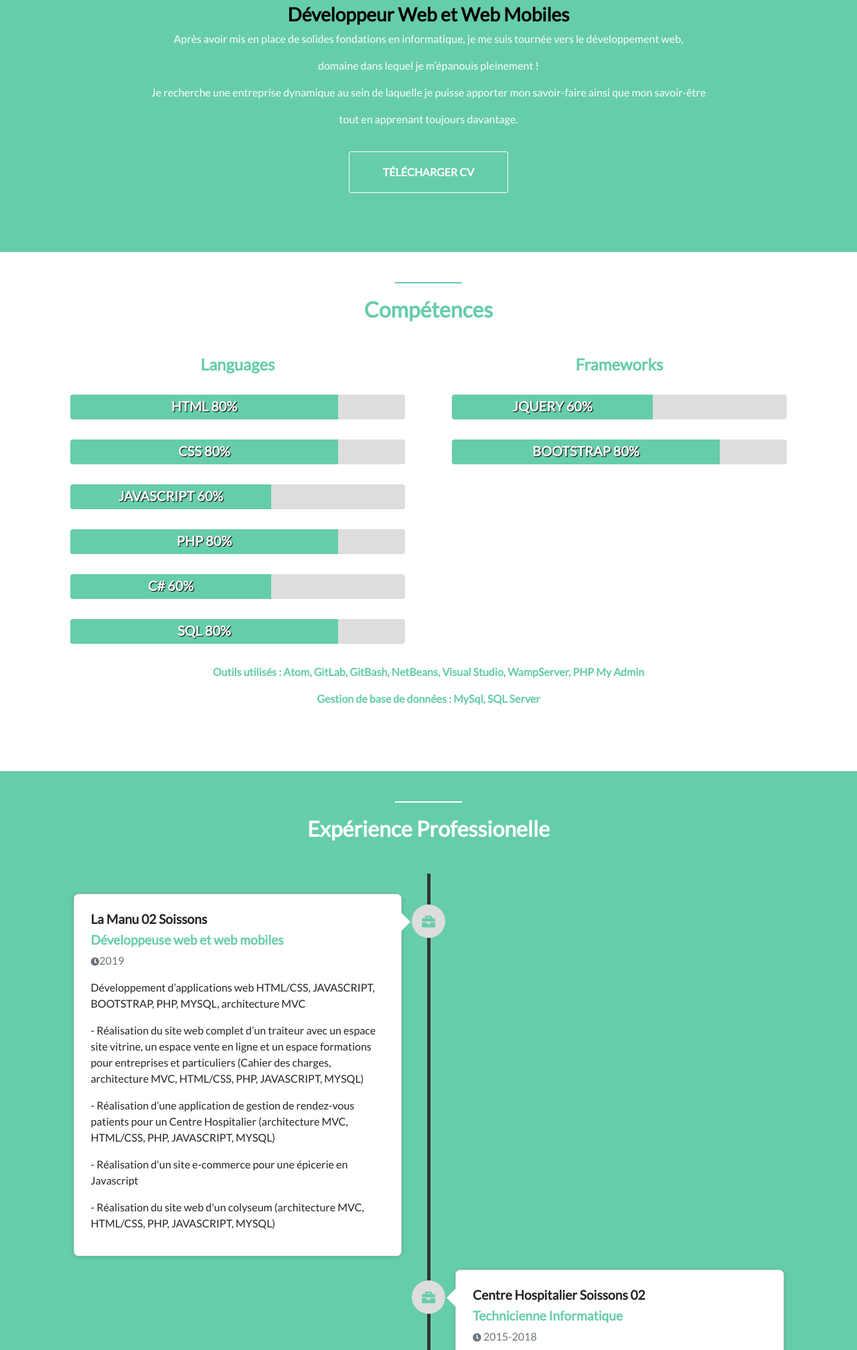
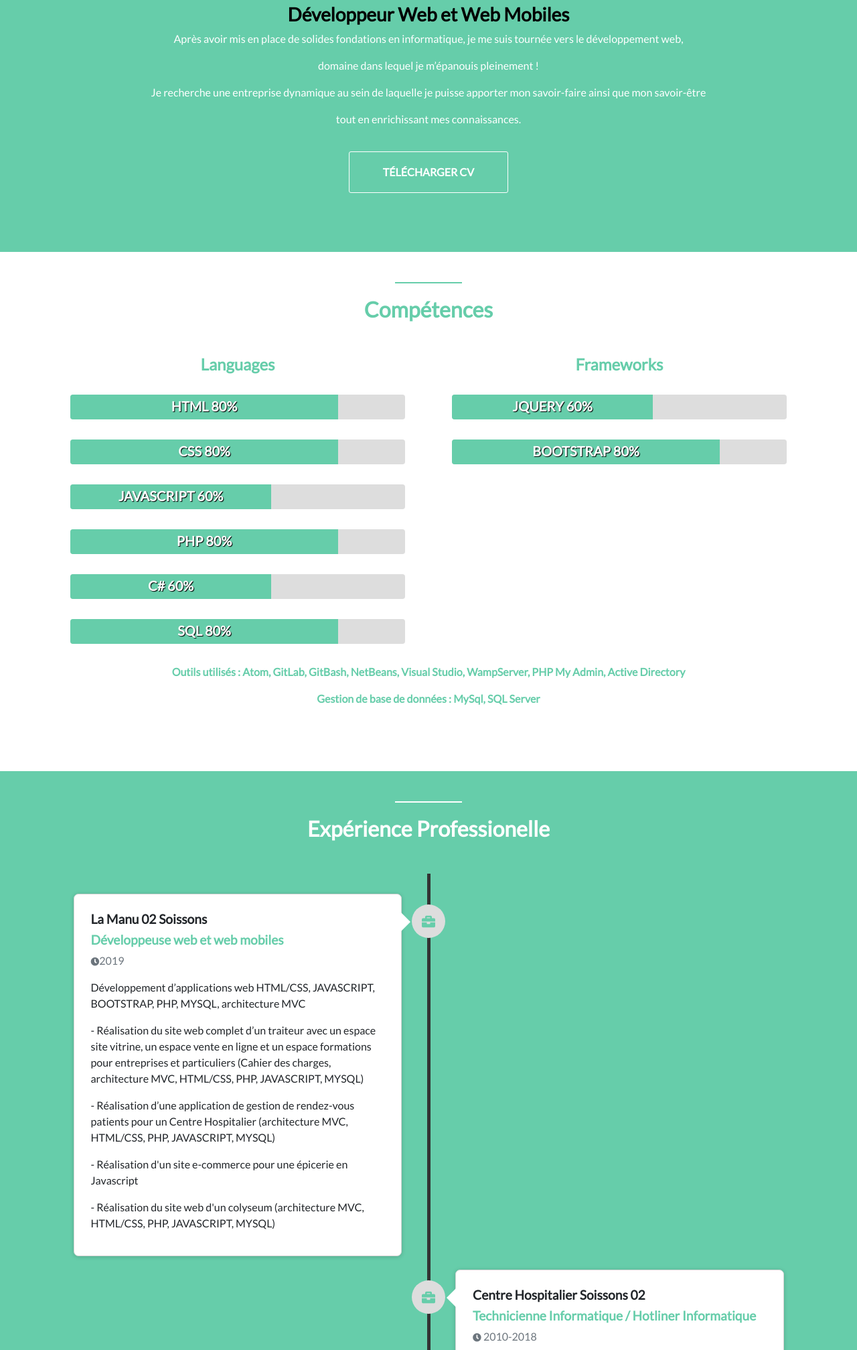
Before and after one commit to sandrinea/sandrinea.github.io, a plain HTML site: page index.html in a window 1280 px wide. Shown: the part 545-2560 px from the top of the page at 67% size. Drawn offline with nearby package versions, Linux system fonts and the light colour scheme.

Commit message:
version Janvier

```diff
--- a/index.html
+++ b/index.html
@@ -40,7 +40,7 @@
         le développement web,</p>
         <p class="text-white"> domaine dans lequel je m’épanouis pleinement !</p>
         <p class="text-white">Je recherche une entreprise dynamique au sein de laquelle je puisse apporter mon savoir-faire ainsi que mon savoir-être</p>
-        <p class="text-white">  tout en apprenant toujours davantage.</p>
+        <p class="text-white">  tout en enrichissant mes connaissances.</p>
         <a href="docs/cvdevSandrine.pdf" class="buttonCv">Télécharger CV</a>
       </div>
     </section>
@@ -99,7 +99,7 @@
             </div>
           </div>
         </div>
-        <p class="text-center">Outils utilisés : Atom, GitLab, GitBash, NetBeans, Visual Studio, WampServer, PHP My Admin</p>
+        <p class="text-center">Outils utilisés : Atom, GitLab, GitBash, NetBeans, Visual Studio, WampServer, PHP My Admin, Active Directory</p>
         <p class="text-center">Gestion de base de données : MySql, SQL Server</p>
       </div>
     </section>
@@ -139,8 +139,8 @@
                   <div class="timeline-panel">
                     <div class="timeline-heading">
                       <h3>Centre Hospitalier Soissons 02</h3>
-                      <h4>Technicienne Informatique</h4>
-                      <p class="text-muted"><small class="fas fa-clock"></small> 2015-2018</p>
+                      <h4>Technicienne Informatique / Hotliner Informatique</h4>
+                      <p class="text-muted"><small class="fas fa-clock"></small> 2010-2018</p>
                     </div>
                     <div class="timeline-body color-black">
                       <p>- Hotliner Informatique (Travail en équipe, astreintes informatiques)</p>
@@ -148,7 +148,7 @@
                       <p>- Assistance et dépannage Informatique niveau 1 et 2 : utilisateurs et fournisseurs</p>
                       <p>- Lancement de traitements informatiques et tâches d'exploitation</p>
                       <p>- Installation des versions et patchs correctifs</p>
-                      <p>- Environnements Windows et Linux</p>
+                      <p>- Environnements Windows et Linux, Active Directory</p>
                       <p>- Connaissances de nombreux logiciels de gestion et médicaux </p>
                       <p>- Rédaction de documentation utilisateurs</p>
                     </div>
@@ -162,7 +162,7 @@
                     <div class="timeline-heading">
                       <h3>Traiteur du Centre Soissons 02</h3>
                       <h4>Direction</h4>
-                      <p class="text-muted"><small class="fas fa-clock"></small> 2000-2015</p>
+                      <p class="text-muted"><small class="fas fa-clock"></small> 2000-2010</p>
                     </div>
                     <div class="timeline-body">
                       <p>Responsabilité d'une équipe de 25 personnes</p>
```
Also changed, not shown: 1 other file.
